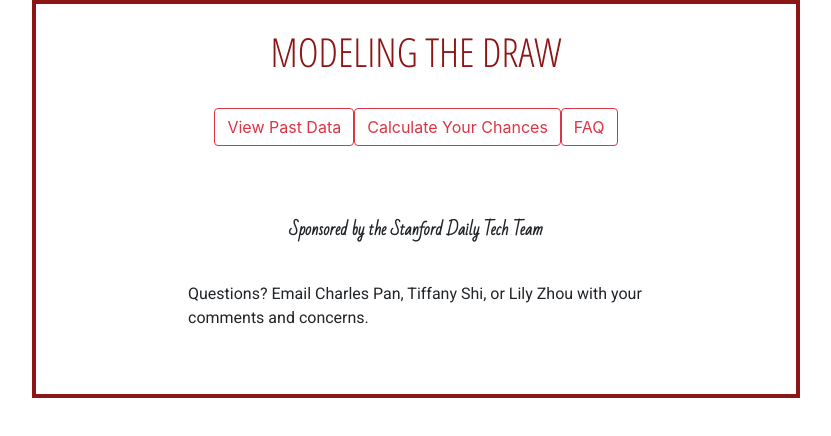
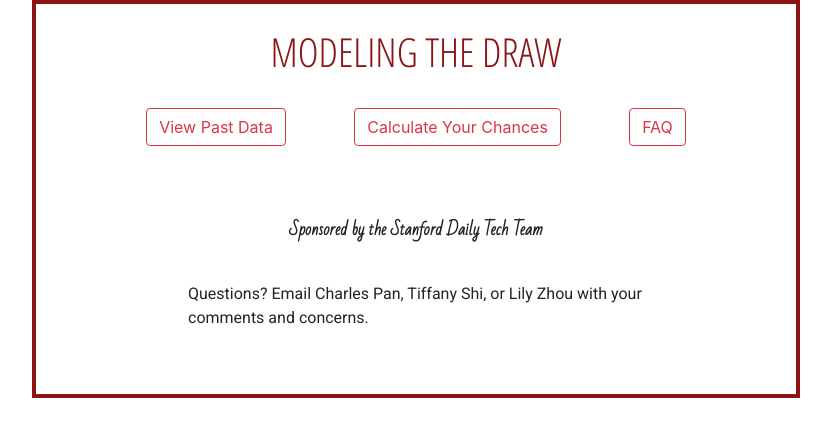
Before and after one commit to TheStanfordDaily/modeling-the-draw, a React (Create React App) app: page /#/ in a window 1280 px wide. Shown: the top 436 px of the page, without its empty margins (224-1055 px from the left). Built offline with nearby package versions, Linux system fonts and the light colour scheme; a web font is replaced by a local one.

Commit message:
add grid to homepage

```diff
--- a/src/home.js
+++ b/src/home.js
@@ -1,5 +1,6 @@
 import React from 'react';
 import Button from 'react-bootstrap/Button';
+import Grid from '@material-ui/core/Grid';
 import {Link} from 'react-router-dom';
 import { isAbsolute } from 'path';
 
@@ -69,9 +70,15 @@
                 </h1>
                 <br />
                 <div style={buttonStyle}>
-                    <ViewPastData />
-                    <Calculator />
-                    <Faq />
+                    <Grid
+                    container
+                    direction="row"
+                    justify="space-around"
+                    alignItems="center">
+                        <ViewPastData />
+                        <Calculator />
+                        <Faq />
+                    </Grid>
                 </div>
                 <br />
                 <br />
@@ -92,11 +99,3 @@
 }
 
 export default Home;
-
-/*
-<Grid
-container
-direction="row"
-justify="space-around"
-alignItems="center">
-*/
```
